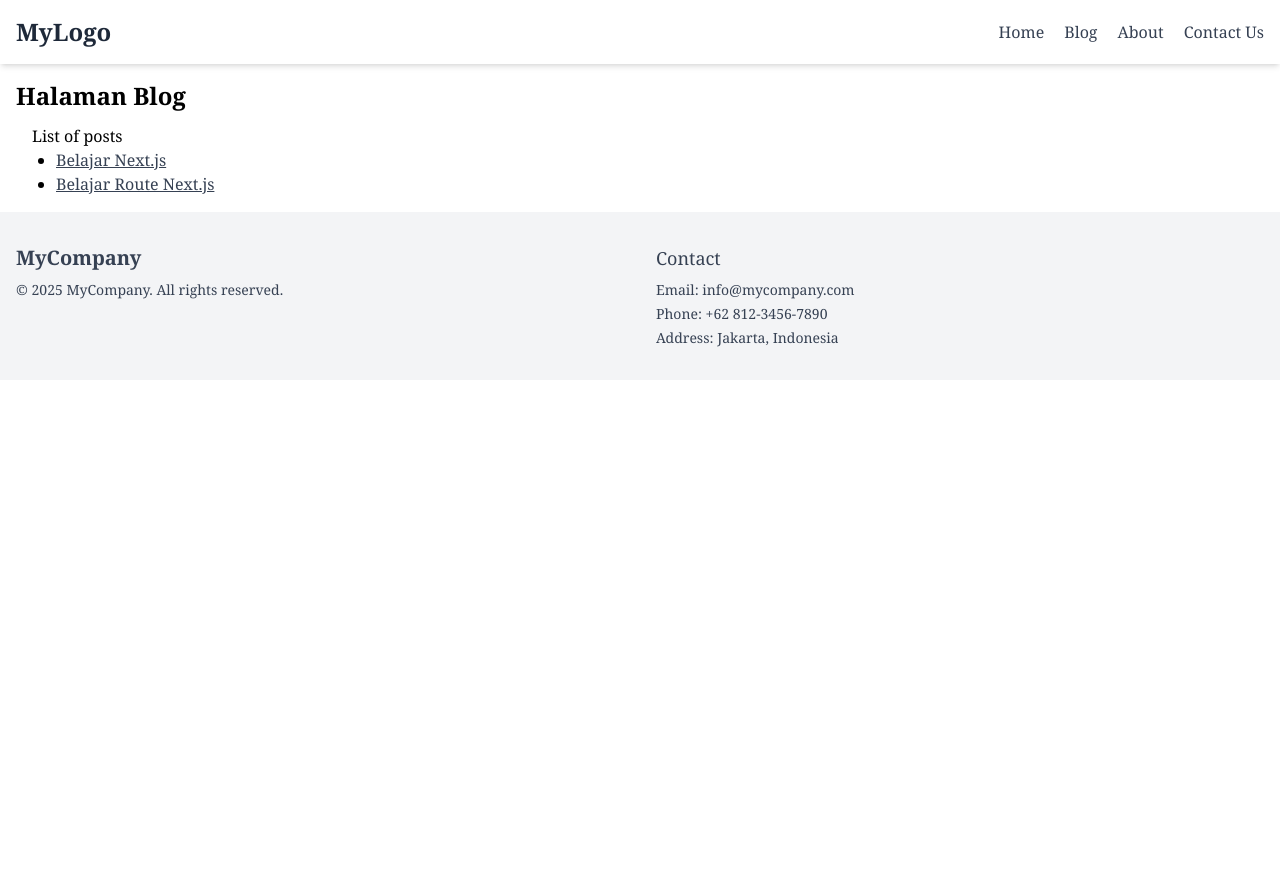
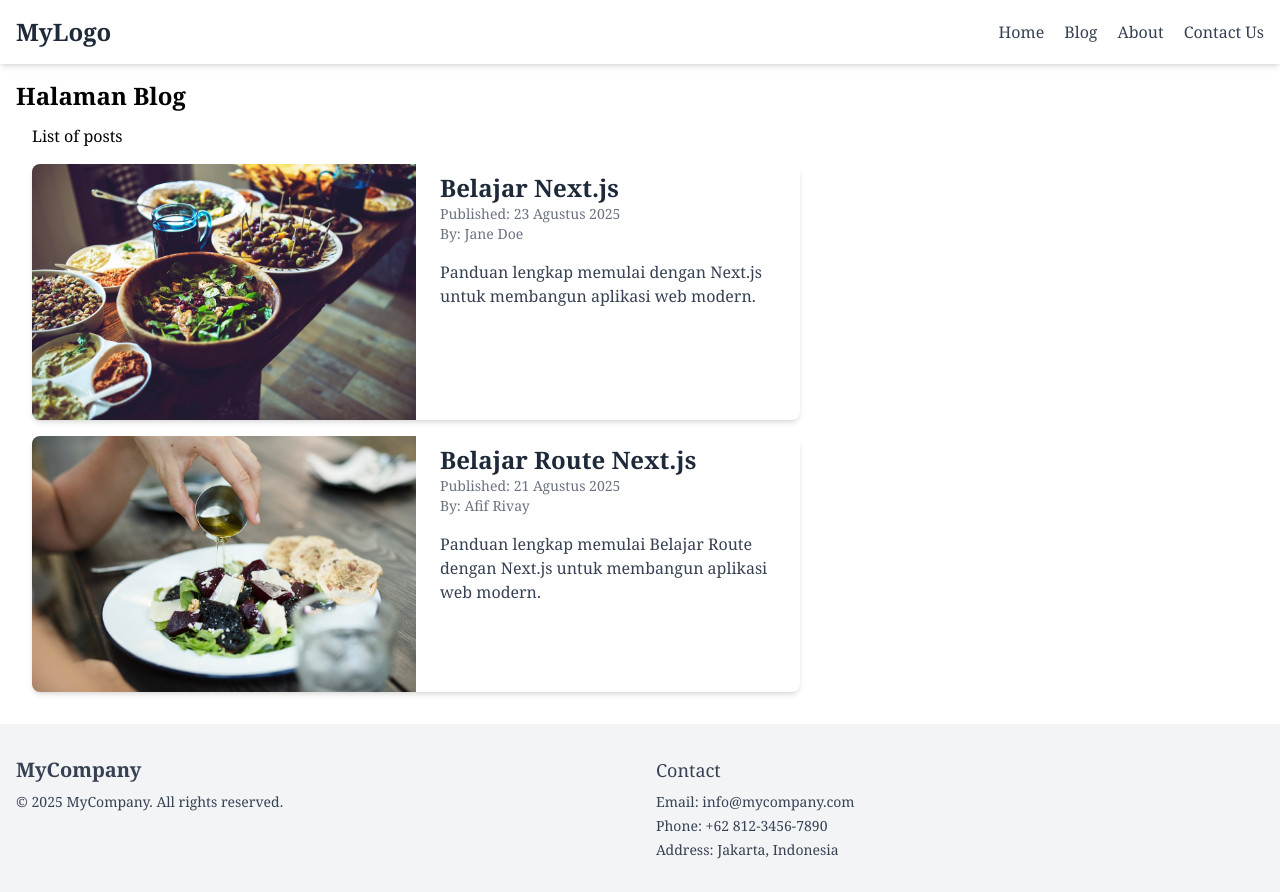
Before and after one commit to afifrivay29/project-nextjs, a Next.js app: page /blog in a window 1280 px wide. Before the commit the page ends 800 px from the top, so only its background shows below. Built offline with nearby package versions, Linux system fonts and the light colour scheme.

Commit message:
Create and Style Post Card List into Component

```diff
--- a/app/blog/page.tsx
+++ b/app/blog/page.tsx
@@ -1,12 +1,12 @@
-import Link from "next/link";
 import Heading from "../../components/Heading";
+import PostCards from "../../components/PostCards";
 
 export default function BlogPage() {
   return (
     <>
       <Heading>Halaman Blog</Heading>
       <p className="mx-auto px-4">List of posts</p>
-      <ul className="mx-auto pl-10">
+      {/* <ul className="mx-auto pl-10">
         <li className="list-disc">
           <Link
             className="underline text-gray-700 hover:text-blue-600"
@@ -23,7 +23,25 @@ export default function BlogPage() {
             Belajar Route Next.js
           </Link>
         </li>
-      </ul>
+      </ul> */}
+      <PostCards
+        image="images/image (1).jpg"
+        href="/blog/belajar-nextjs"
+        alt="Belajar Next.js"
+        titlePost="Belajar Next.js"
+        date="23 Agustus 2025"
+        author="Jane Doe"
+        description="Panduan lengkap memulai dengan Next.js untuk membangun aplikasi web modern."
+      />
+      <PostCards
+        image="images/image (2).jpeg"
+        href="/blog/belajar-route-nextjs"
+        alt="Belajar Route Next.js"
+        titlePost="Belajar Route Next.js"
+        date="21 Agustus 2025"
+        author="Afif Rivay"
+        description="Panduan lengkap memulai Belajar Route dengan Next.js untuk membangun aplikasi web modern."
+      />
     </>
   );
 }
--- /dev/null
+++ b/components/PostCards.tsx
@@ -0,0 +1,48 @@
+import React from "react";
+import Link from "next/link";
+
+type PostCardsProps = {
+  image: string;
+  href: string;
+  alt: string;
+  titlePost: string;
+  date: string;
+  author: string;
+  description: string;
+};
+
+export default function PostCards({
+  image,
+  href,
+  alt,
+  titlePost,
+  date,
+  author,
+  description,
+}: PostCardsProps) {
+  return (
+    <div className="max-w-3xl mx-4 my-4 bg-white rounded-lg shadow-md overflow-hidden flex flex-col md:flex-row">
+      {/* Image Section */}
+      <Link
+        href={href}
+        className="md:w-1/2 w-full group relative overflow-hidden"
+      >
+        <img
+          src={image}
+          alt={alt}
+          className="w-full h-full object-cover transition duration-300 ease-in-out group-hover:blur-sm"
+        />
+      </Link>
+
+      {/* Text Section */}
+      <div className="md:w-1/2 w-full px-6 py-2 flex flex-col justify-start">
+        <h2 className="text-2xl font-semibold text-gray-800 hover:text-blue-600 transition duration-200">
+          <Link href={href}>{titlePost}</Link>
+        </h2>
+        <p className="text-sm text-gray-500">Published: {date}</p>
+        <p className="text-sm text-gray-500 mb-4">By: {author}</p>
+        <p className="text-gray-700">{description}</p>
+      </div>
+    </div>
+  );
+}
```
